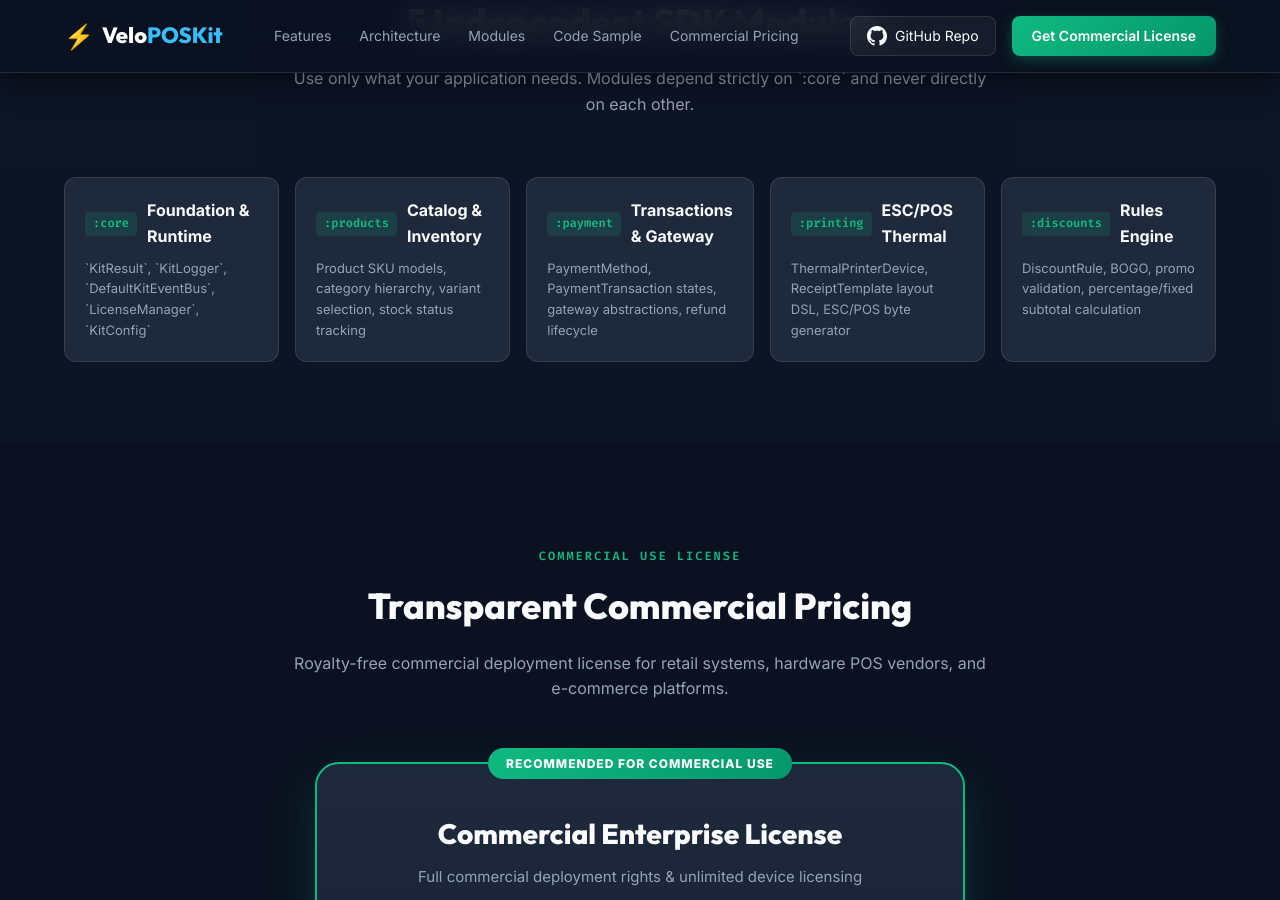
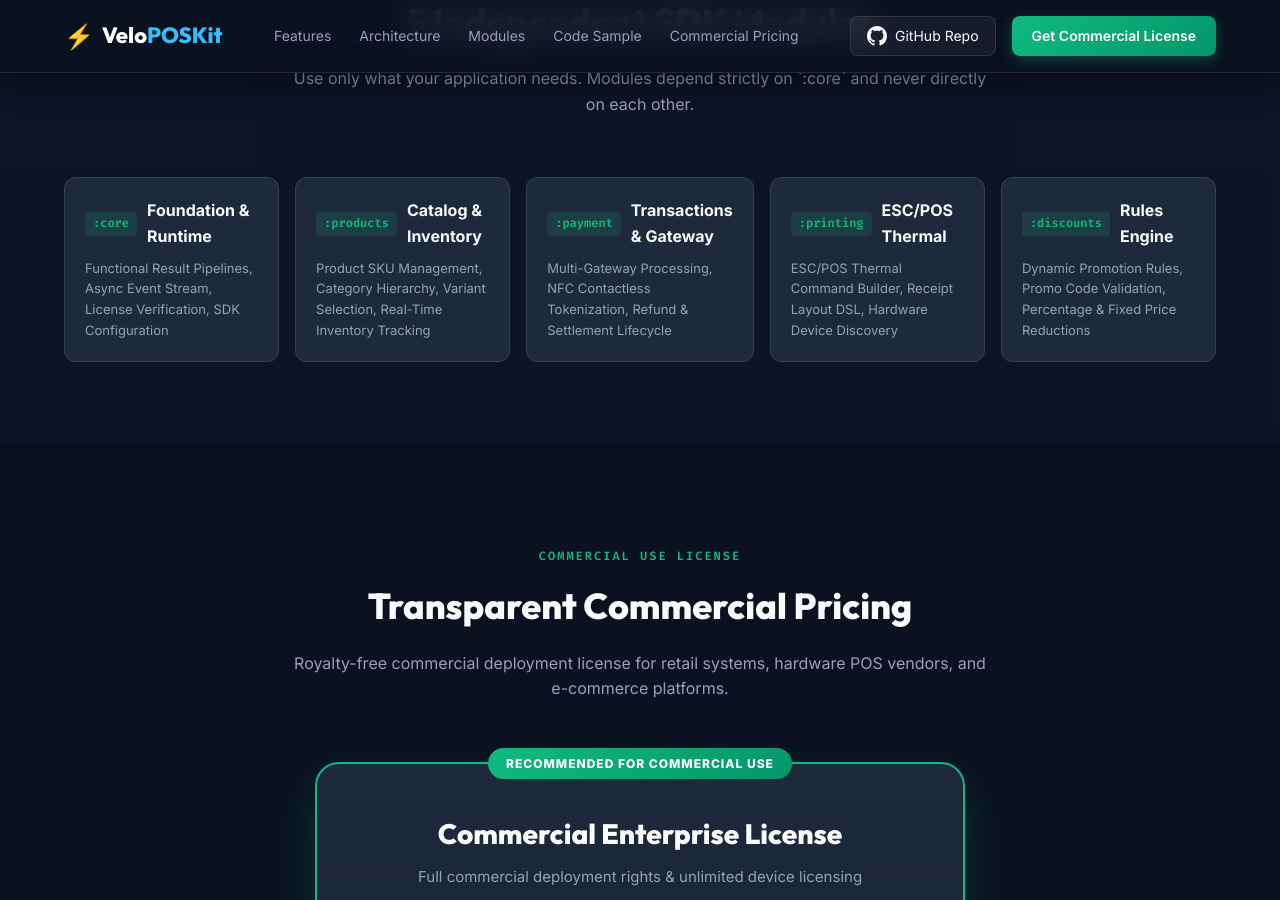
Before and after one commit to kdomingo/kdomingo.github.io, a Jekyll site: the page VeloPOSKit-LandingPage/index.html, which Jekyll copies as it is, in a window 1280 px wide and 900 px high, scrolled down 2626 px. Built offline with Jekyll 4.4.1, drawn with Linux system fonts in a browser that asks for light colours.

Commit message:
refactor: replace class names with functional descriptions in Detachable Design section

```diff
--- a/VeloPOSKit-LandingPage/index.html
+++ b/VeloPOSKit-LandingPage/index.html
@@ -178,35 +178,35 @@
                         <span class="mod-tag">:core</span>
                         <h4>Foundation & Runtime</h4>
                     </div>
-                    <p>`KitResult<T>`, `KitLogger`, `DefaultKitEventBus`, `LicenseManager`, `KitConfig`</p>
+                    <p>Functional Result Pipelines, Async Event Stream, License Verification, SDK Configuration</p>
                 </div>
                 <div class="module-box" id="mod-products">
                     <div class="mod-header">
                         <span class="mod-tag">:products</span>
                         <h4>Catalog & Inventory</h4>
                     </div>
-                    <p>Product SKU models, category hierarchy, variant selection, stock status tracking</p>
+                    <p>Product SKU Management, Category Hierarchy, Variant Selection, Real-Time Inventory Tracking</p>
                 </div>
                 <div class="module-box" id="mod-payment">
                     <div class="mod-header">
                         <span class="mod-tag">:payment</span>
                         <h4>Transactions & Gateway</h4>
                     </div>
-                    <p>PaymentMethod, PaymentTransaction states, gateway abstractions, refund lifecycle</p>
+                    <p>Multi-Gateway Processing, NFC Contactless Tokenization, Refund & Settlement Lifecycle</p>
                 </div>
                 <div class="module-box" id="mod-printing">
                     <div class="mod-header">
                         <span class="mod-tag">:printing</span>
                         <h4>ESC/POS Thermal</h4>
                     </div>
-                    <p>ThermalPrinterDevice, ReceiptTemplate layout DSL, ESC/POS byte generator</p>
+                    <p>ESC/POS Thermal Command Builder, Receipt Layout DSL, Hardware Device Discovery</p>
                 </div>
                 <div class="module-box" id="mod-discounts">
                     <div class="mod-header">
                         <span class="mod-tag">:discounts</span>
                         <h4>Rules Engine</h4>
                     </div>
-                    <p>DiscountRule, BOGO, promo validation, percentage/fixed subtotal calculation</p>
+                    <p>Dynamic Promotion Rules, Promo Code Validation, Percentage & Fixed Price Reductions</p>
                 </div>
             </div>
         </div>
```
Also changed, not shown: VeloPOSKit/index.html (+5 -5 lines).
